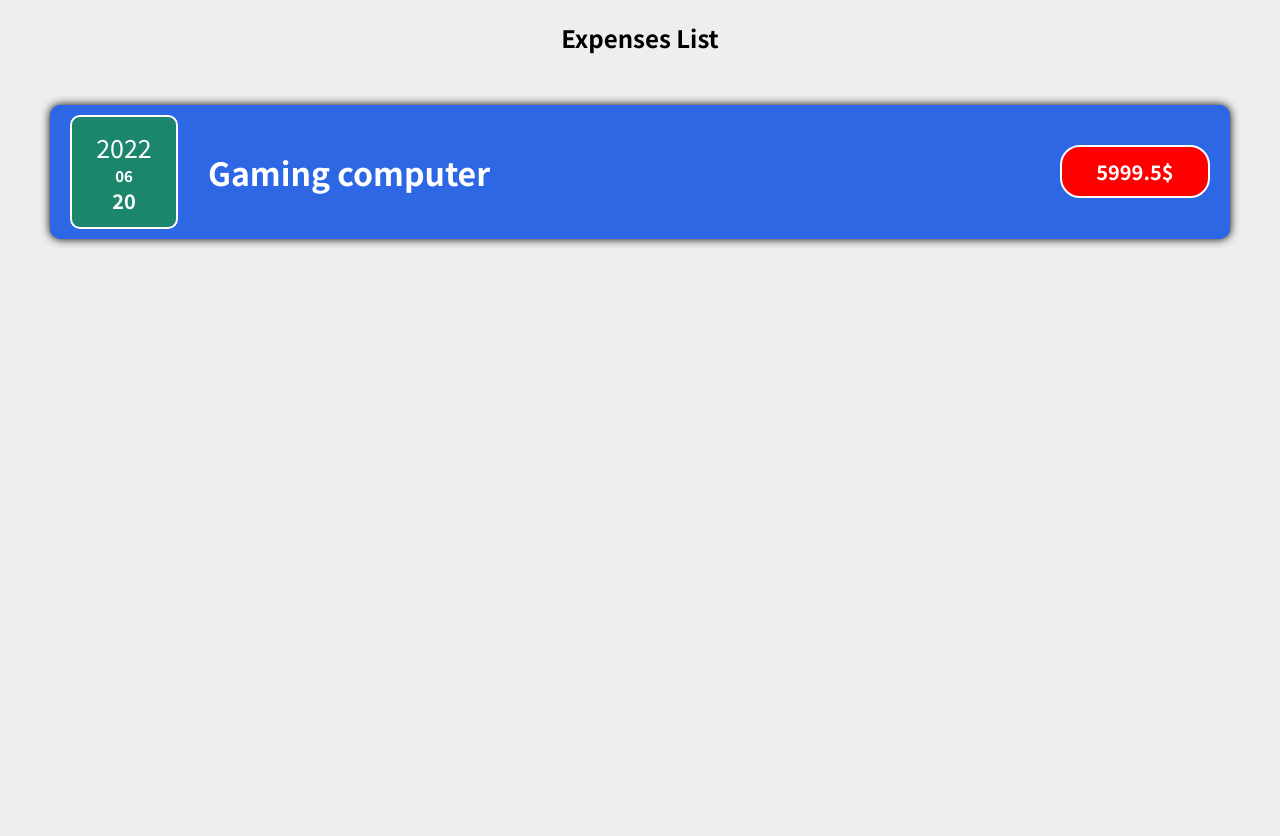
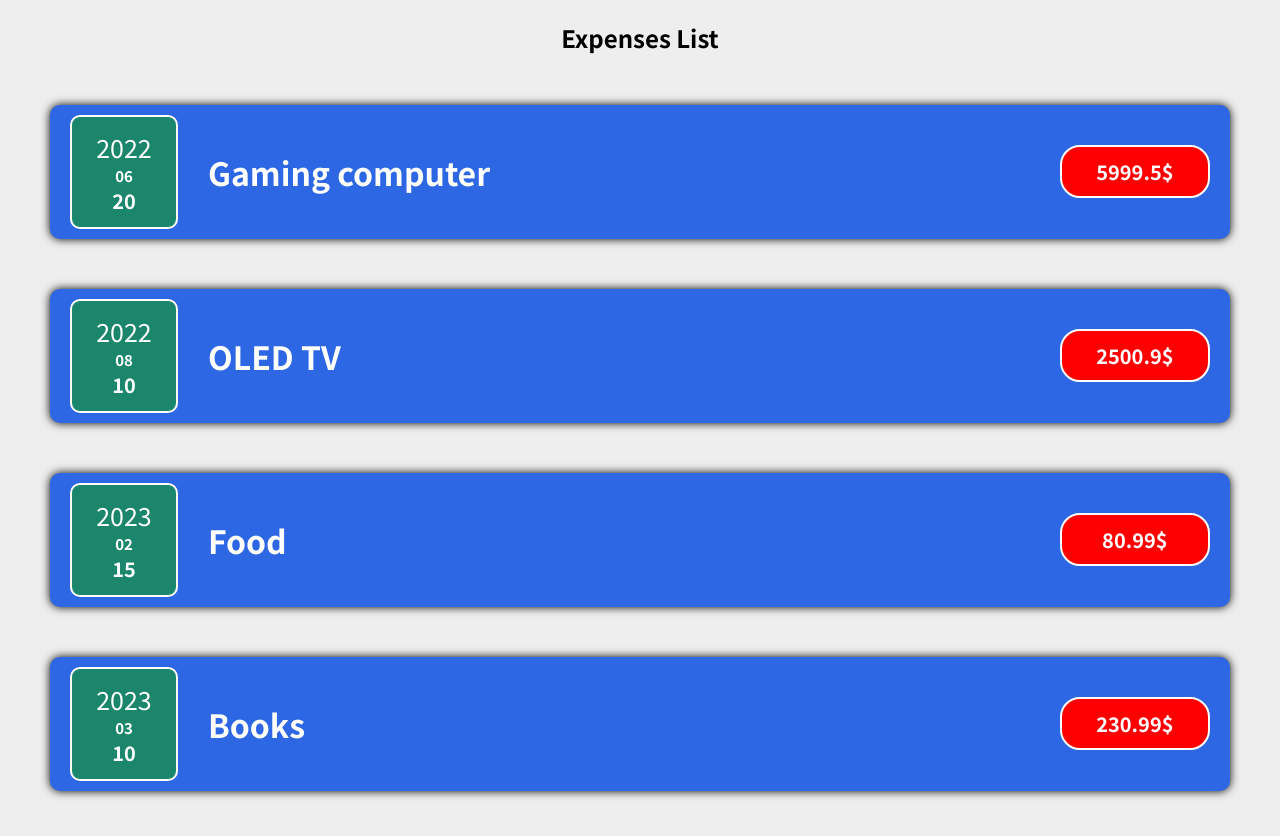
Before and after one commit to Reivah/React-Expenses, a JavaScript app: page / in a window 1280 px wide. Shown: the top 836 px of the page. Before the commit the page ends 800 px from the top, so only its background shows below. Built offline with nearby package versions, Linux system fonts and the light colour scheme.

Commit message:
creating expense items compotent

```diff
--- a/src/App.js
+++ b/src/App.js
@@ -1,5 +1,5 @@
 import './App.css'
-import ExpensesElements from "./components/ExpensesElements";
+import ExpenseItems from './components/ExpenseItems';
 
 function App() {
   const expenseArray = [
@@ -26,7 +26,7 @@ function App() {
   return (
     <div>
       <h2 className='expenses-title'>Expenses List</h2>
-      <ExpensesElements title={expenseArray[0].title} price={expenseArray[0].price} date={expenseArray[0].date}></ExpensesElements>
+      <ExpenseItems array={expenseArray}></ExpenseItems>
     </div>
   );
 }
--- a/src/components/ExpenseItems.css
+++ b/src/components/ExpenseItems.css
@@ -0,0 +1,3 @@
+.expenses-items {
+
+}
--- a/src/components/ExpenseItems.js
+++ b/src/components/ExpenseItems.js
@@ -1,25 +1,29 @@
+import './ExpenseItems.css'
 import ExpensesElements from './ExpensesElements'
-const ExpensesItems = props => {
+const ExpenseItems = props => {
+    return (
 	<div className='expenses-items'>
 		<ExpensesElements
-			title={props.expenseArray[0].title}
-			price={props.expenseArray[0].price}
-			date={props.expenseArray[0].date}/>
+			title={props.array[0].title}
+			price={props.array[0].price}
+			date={props.array[0].date}/>
 		<ExpensesElements
-			title={props.expenseArray[1].title}
-			price={props.expenseArray[1].price}
-			date={props.expenseArray[1].date}/>
+			title={props.array[1].title}
+			price={props.array[1].price}
+			date={props.array[1].date}/>
 		<ExpensesElements
-			title={props.expenseArray[2].title}
-			price={props.expenseArray[2].price}
-			date={props.expenseArray[2].date}/>
+			title={props.array[2].title}
+			price={props.array[2].price}
+			date={props.array[2].date}/>
 		<ExpensesElements
-			title={props.expenseArray[3].title}
-			price={props.expenseArray[3].price}
-			date={props.expenseArray[3].date}
+			title={props.array[3].title}
+			price={props.array[3].price}
+			date={props.array[3].date}
 		/>
 	</div>
+
+    )
 }
 
 
-export default ExpensesItems
+export default ExpenseItems
```
